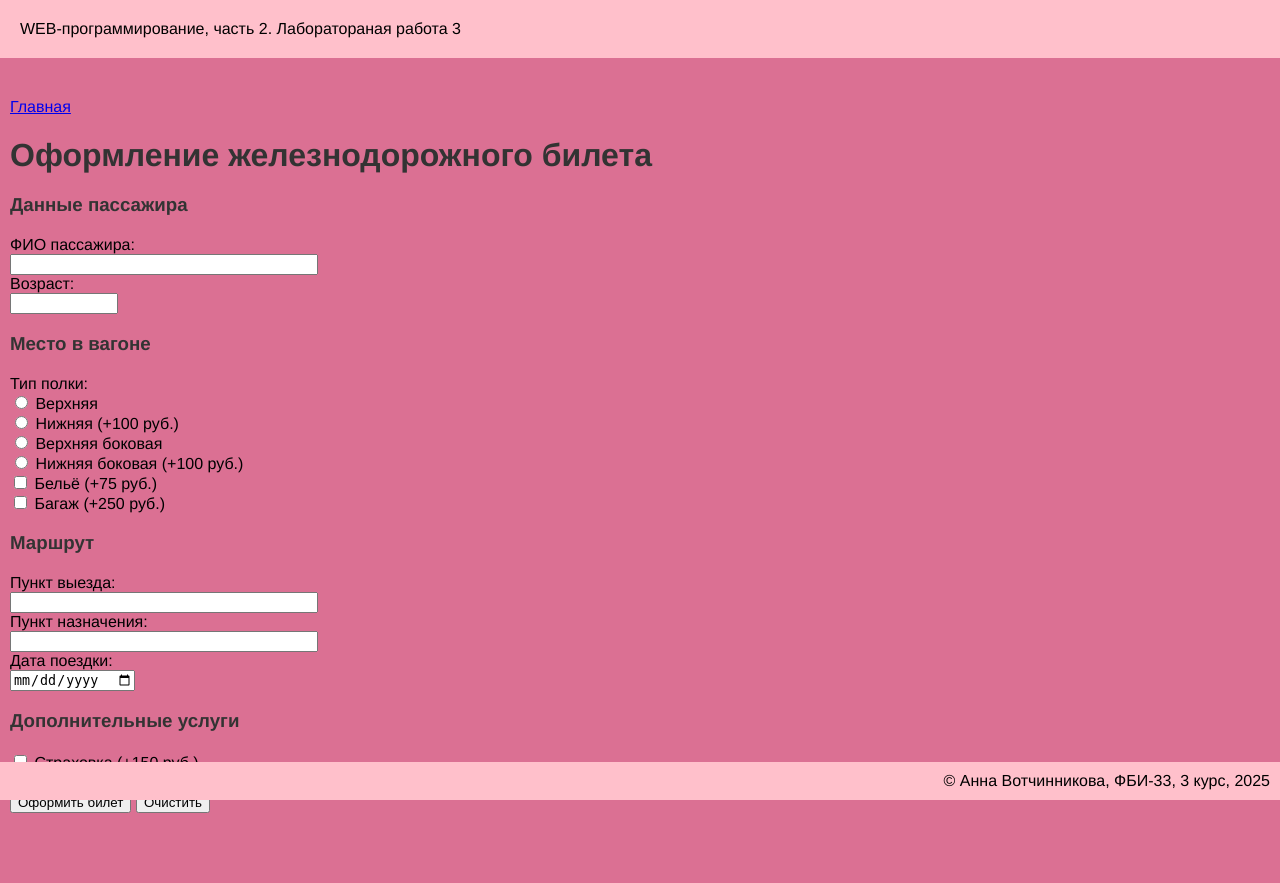
After one commit to ne-anya/web-back-labs, a Flask app: page /lab3/ticket in a window 1280 px wide. The commit adds this page. Run offline with Flask 3, Linux system fonts and the light colour scheme.

Commit message:
Железнодорожный билет

```diff
--- a/lab3.py
+++ b/lab3.py
@@ -99,3 +99,77 @@ def settings():
 
     resp = make_response(render_template('lab3/settings.html', color=color, bg_color=bg_color, font_size=font_size, font_style=font_style))
     return resp
+
+
+@lab3.route('/lab3/ticket')
+def ticket():
+    return render_template('lab3/ticket.html')
+
+@lab3.route('/lab3/ticket_result')
+def ticket_result():
+    fio = request.args.get('fio')
+    shelf = request.args.get('shelf')
+    linen = request.args.get('linen')
+    baggage = request.args.get('baggage')
+    age = request.args.get('age')
+    departure = request.args.get('departure')
+    destination = request.args.get('destination')
+    date = request.args.get('date')
+    insurance = request.args.get('insurance')
+
+    errors = []
+    if not fio:
+        errors.append("ФИО пассажира обязательно")
+    if not shelf:
+        errors.append("Выберите полку")
+    if not age:
+        errors.append("Возраст обязателен")
+    elif not age.isdigit() or int(age) < 1 or int(age) > 120:
+        errors.append("Возраст должен быть от 1 до 120 лет")
+    if not departure:
+        errors.append("Пункт выезда обязателен")
+    if not destination:
+        errors.append("Пункт назначения обязателен")
+    if not date:
+        errors.append("Дата поездки обязательна")
+
+    if errors:
+        return render_template('lab3/ticket.html', errors=errors)
+
+    if int(age) < 18:
+        ticket_type = "Детский билет"
+        base_price = 700
+    else:
+        ticket_type = "Взрослый билет"
+        base_price = 1000
+
+    additions = []
+    if shelf in ['lower', 'lower-side']:
+        base_price += 100
+        additions.append("+100 руб. (нижняя полка)")
+
+    if linen == 'on':
+        base_price += 75
+        additions.append("+75 руб. (бельё)")
+
+    if baggage == 'on':
+        base_price += 250
+        additions.append("+250 руб. (багаж)")
+
+    if insurance == 'on':
+        base_price += 150
+        additions.append("+150 руб. (страховка)")
+
+    return render_template('lab3/ticket_result.html',
+                         fio=fio,
+                         shelf=shelf,
+                         linen=linen,
+                         baggage=baggage,
+                         age=age,
+                         departure=departure,
+                         destination=destination,
+                         date=date,
+                         insurance=insurance,
+                         ticket_type=ticket_type,
+                         base_price=base_price,
+                         additions=additions)
--- a/templates/lab3/lab3.html
+++ b/templates/lab3/lab3.html
@@ -17,5 +17,6 @@
         <li><a href="/lab3/form1">Форма</a></li>
         <li><a href="/lab3/order">Заказ напитка</a></li>
         <li><a href="/lab3/settings">Настройки отображения</a></li>
+        <li><a href="/lab3/ticket">Железнодорожный билет</a></li>
     </ol>
 {% endblock %}
--- /dev/null
+++ b/templates/lab3/ticket.html
@@ -0,0 +1,75 @@
+{% extends "base.html" %}
+
+{% block lab %}Лаборатораная работа 3{% endblock %}
+
+{% block main %}
+<h1>Оформление железнодорожного билета</h1>
+
+{% if errors %}
+<div style="background: #ffebee; padding: 15px; border: 1px solid #f44336; margin: 20px 0;">
+    <h3>Ошибки:</h3>
+    <ul>
+        {% for error in errors %}
+        <li>{{ error }}</li>
+        {% endfor %}
+    </ul>
+</div>
+{% endif %}
+
+<form method="GET" action="/lab3/ticket_result">
+    <h3>Данные пассажира</h3>
+
+    <div>
+        <label>ФИО пассажира:</label><br>
+        <input type="text" name="fio" value="{{ request.args.get('fio', '') }}" required style="width: 300px;">
+    </div>
+
+    <div>
+        <label>Возраст:</label><br>
+        <input type="number" name="age" min="1" max="120" required style="width: 100px;">
+    </div>
+
+    <h3>Место в вагоне</h3>
+
+    <div>
+        <label>Тип полки:</label><br>
+        <label><input type="radio" name="shelf" value="upper" required> Верхняя</label><br>
+        <label><input type="radio" name="shelf" value="lower" required> Нижняя (+100 руб.)</label><br>
+        <label><input type="radio" name="shelf" value="upper-side" required> Верхняя боковая</label><br>
+        <label><input type="radio" name="shelf" value="lower-side" required> Нижняя боковая (+100 руб.)</label>
+    </div>
+
+    <div>
+        <label><input type="checkbox" name="linen"> Бельё (+75 руб.)</label><br>
+        <label><input type="checkbox" name="baggage"> Багаж (+250 руб.)</label>
+    </div>
+
+    <h3>Маршрут</h3>
+
+    <div>
+        <label>Пункт выезда:</label><br>
+        <input type="text" name="departure" value="{{ request.args.get('departure', '') }}" required style="width: 300px;">
+    </div>
+
+    <div>
+        <label>Пункт назначения:</label><br>
+        <input type="text" name="destination" value="{{ request.args.get('destination', '') }}" required style="width: 300px;">
+    </div>
+
+    <div>
+        <label>Дата поездки:</label><br>
+        <input type="date" name="date" required>
+    </div>
+
+    <h3>Дополнительные услуги</h3>
+
+    <div>
+        <label><input type="checkbox" name="insurance"> Страховка (+150 руб.)</label>
+    </div>
+
+    <div style="margin: 20px 0;">
+        <button type="submit">Оформить билет</button>
+        <button type="reset">Очистить</button>
+    </div>
+</form>
+{% endblock %}
```
Also changed, not shown: templates/lab3/ticket_result.html (added, +81 -0 lines).
